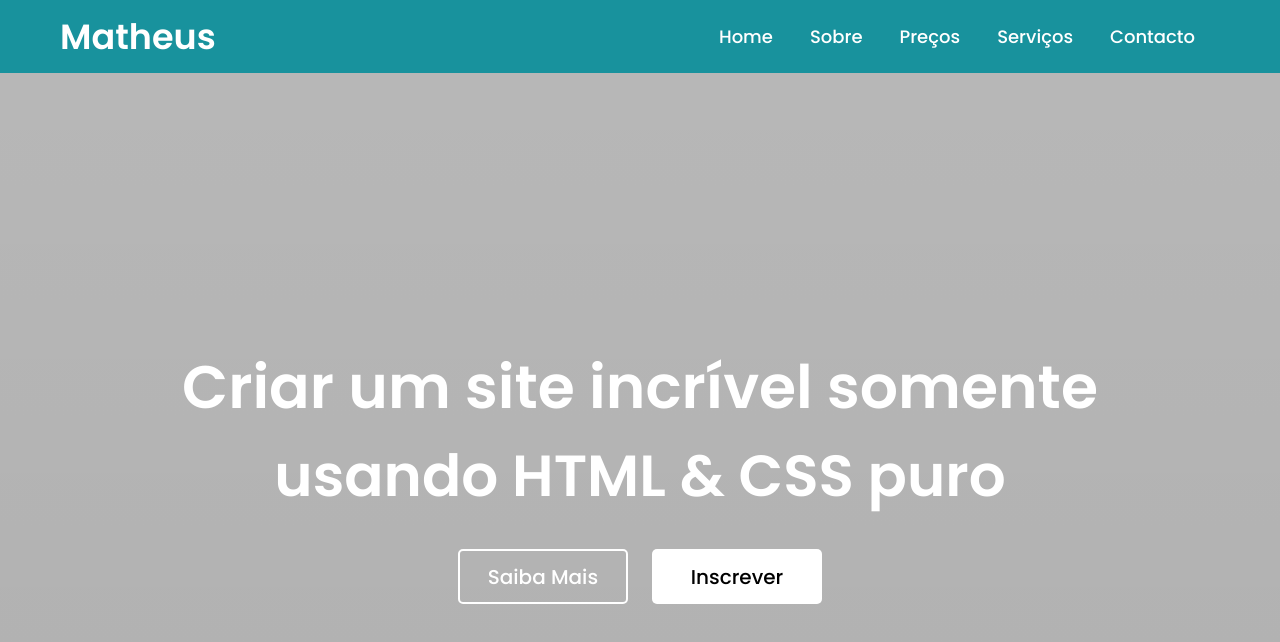
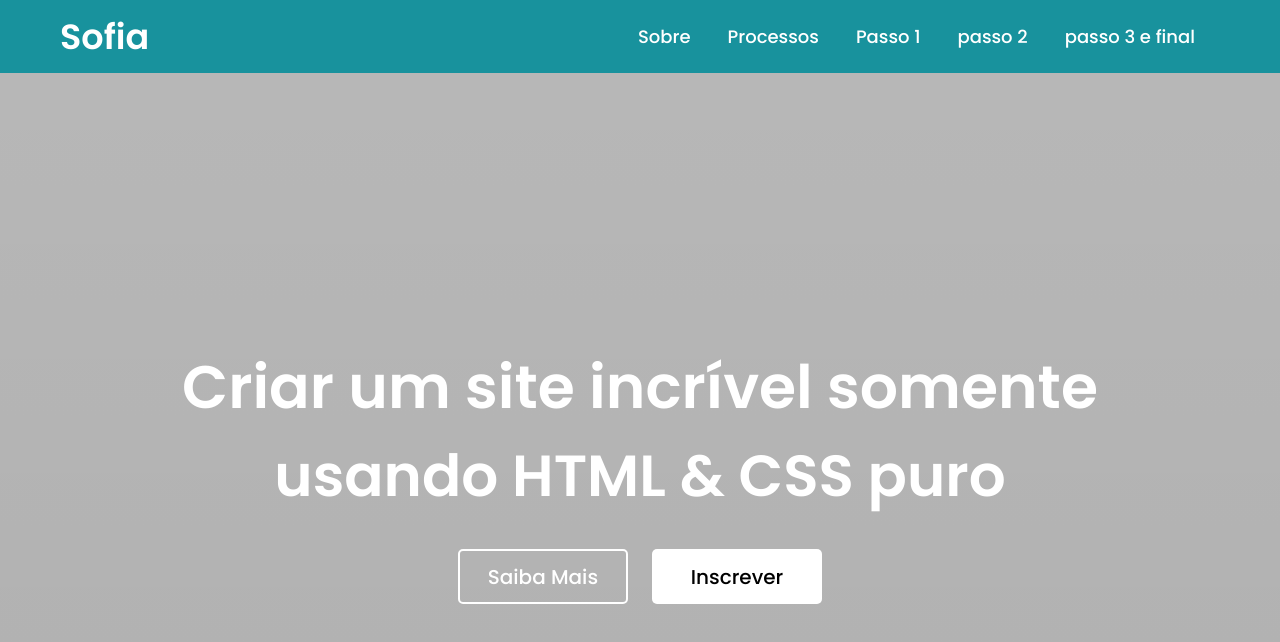
Before and after one commit to Sofia-Beatriz/projeto_do_agrinho, a plain HTML site: page index.html in a window 1280 px wide. Drawn offline with Linux system fonts and the light colour scheme.

Commit message:
Update index.html

```diff
--- a/index.html
+++ b/index.html
@@ -11,15 +11,15 @@
     <nav>
 
         <div class="logo">
-            <a href="index.html"> Matheus </a>
+            <a href="index.html"> Sofia </a>
         </div>
 
         <ul>
-            <li> <a href="#"> Home </a> </li>
             <li> <a href="#"> Sobre </a> </li>
-            <li> <a href="#"> Preços </a> </li>
-            <li> <a href="#"> Serviços </a> </li>
-            <li> <a href="#"> Contacto </a> </li>
+            <li> <a href="#"> Processos </a> </li>
+            <li> <a href="#"> Passo 1 </a> </li>
+            <li> <a href="#"> passo 2 </a> </li>
+            <li> <a href="#"> passo 3 e final </a> </li>
         </ul>
 
     </nav>
```
